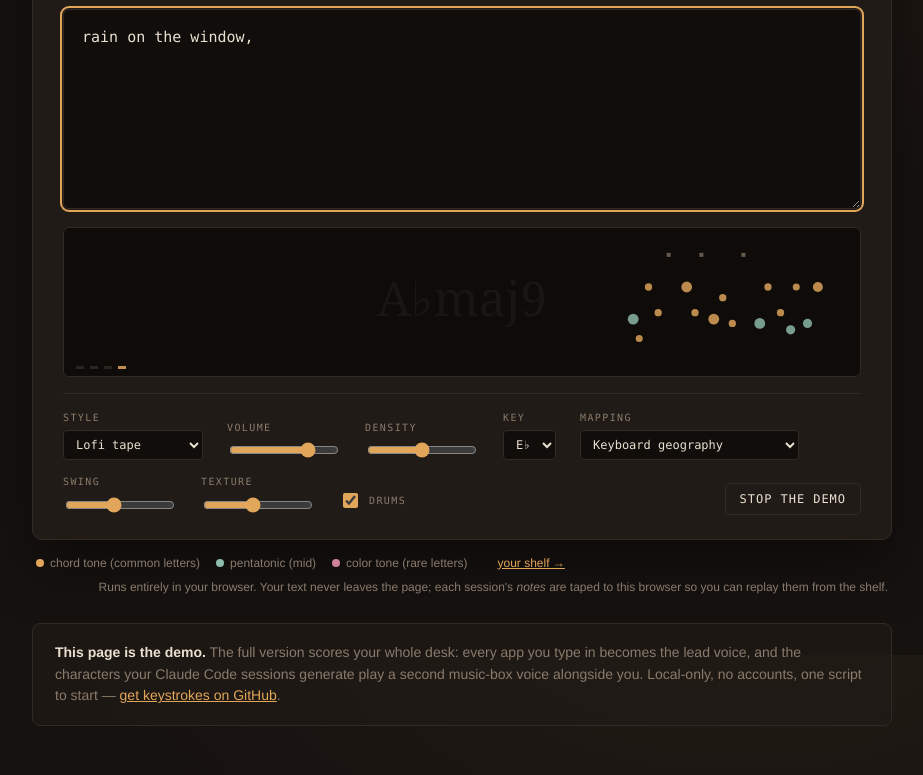
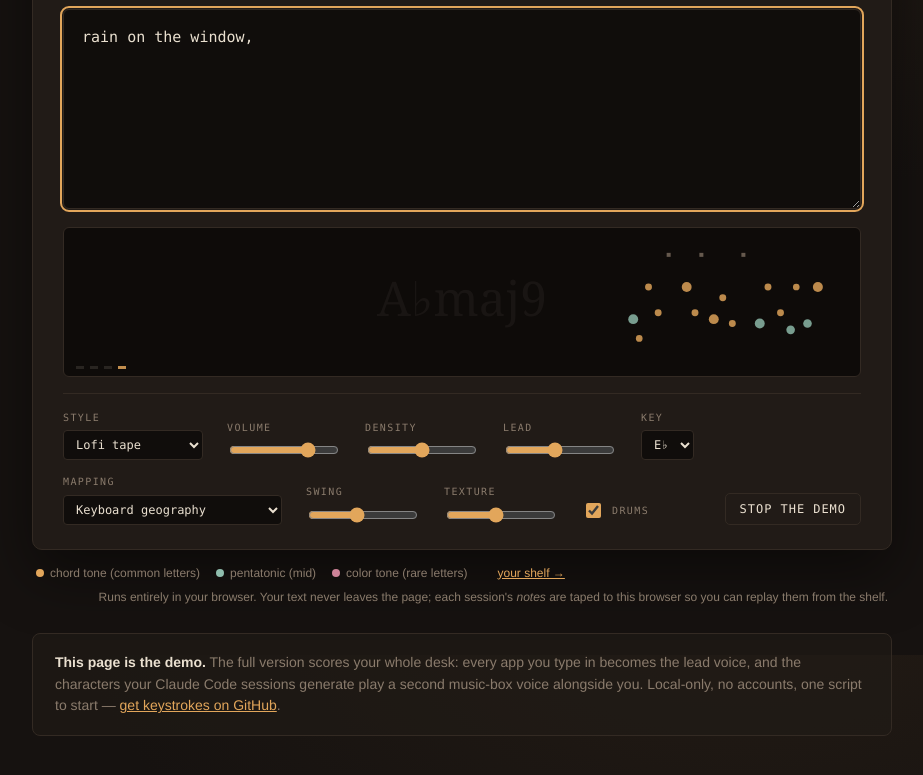
Before and after one commit to aetherwing-io/keystrokes, a website: page index.html in a window 1280 px wide. Both pictures are taken after a click on the button "AUTO-TYPE A DEMO". Shown: the part 145-920 px from the top of the page, without its empty margins (178-1101 px from the left). Drawn offline with Linux system fonts and the light colour scheme; no server answers.

Commit message:
musical tuning: avoid-note rule for color tones, softer/darker melody with Lead control, rounded rhodes attack, warmer reverb, real rain (bright patter + gusts), '?' answer respects chord quality, combo chip resets on style change

```diff
--- a/engine/core.js
+++ b/engine/core.js
@@ -188,16 +188,18 @@ export function createAudioEngine(actx, opts) {
   }
 
   // one shared reverb: synthesized impulse, wet path runs through the master filter
-  const reverbSend = ctx.createGain(); reverbSend.gain.value = 0.16;
+  const reverbSend = ctx.createGain(); reverbSend.gain.value = 0.13;
   const convolver = ctx.createConvolver();
   {
     const len = Math.floor(ctx.sampleRate * 1.8);
     const ir = ctx.createBuffer(2, len, ctx.sampleRate);
     for (let ch = 0; ch < 2; ch++) {
       const d = ir.getChannelData(ch);
+      let y = 0;
       for (let i = 0; i < len; i++) {
         const t = i / ctx.sampleRate;
-        d[i] = (Math.random() * 2 - 1) * Math.exp(-t / 0.55) * 0.5;
+        y += 0.22 * ((Math.random() * 2 - 1) - y);   // darkened tail — a warm room, not a stairwell
+        d[i] = y * Math.exp(-t / 0.55) * 1.6;
       }
     }
     convolver.buffer = ir;
@@ -238,7 +240,7 @@ export function createAudioEngine(actx, opts) {
       src.connect(lp); lp.connect(hp); hp.connect(g); g.connect(crackleGain);
       src.start(when); bedSources.push(src);
     };
-    const popLayer = (count, bright, gain) => {
+    const popLayer = (count, type, freq, gain) => {
       const len = ctx.sampleRate * 4;
       const pb = ctx.createBuffer(1, len, ctx.sampleRate);
       const pd = pb.getChannelData(0);
@@ -253,8 +255,7 @@ export function createAudioEngine(actx, opts) {
       const pops = ctx.createBufferSource();
       pops.buffer = pb; pops.loop = true;
       const f = ctx.createBiquadFilter();
-      f.type = bright ? 'highpass' : 'lowpass';
-      f.frequency.value = bright ? 500 : 2800;
+      f.type = type; f.frequency.value = freq;
       const g = ctx.createGain(); g.gain.value = gain;
       pops.connect(f); f.connect(g); g.connect(crackleGain);
       pops.start(when); bedSources.push(pops);
@@ -263,12 +264,21 @@ export function createAudioEngine(actx, opts) {
     switch (opts.getStyle().bed) {
       case 'vinyl':
         noiseLayer(4200, 60, 0.012);
-        popLayer(42, true, 0.5);
+        popLayer(42, 'highpass', 500, 0.5);
         break;
-      case 'rain':
-        noiseLayer(2600, 400, 0.05);
-        popLayer(140, false, 0.35);   // soft droplets
+      case 'rain': {
+        // rain is HIGH: drops on glass hiss up around 2-8k, patter is bright and irregular
+        noiseLayer(7000, 1400, 0.045);
+        popLayer(220, 'highpass', 1800, 0.22);   // the patter
+        popLayer(45, 'highpass', 900, 0.42);     // closer, fatter drops
+        const gust = ctx.createOscillator();
+        gust.frequency.value = 0.07;              // slow swells, like wind driving the rain
+        const gustGain = ctx.createGain();
+        gustGain.gain.value = opts.getCrackle() * 0.35;
+        gust.connect(gustGain); gustGain.connect(crackleGain.gain);
+        gust.start(when); bedSources.push(gust);
         break;
+      }
       case 'hiss':
       default:
         noiseLayer(6000, 100, 0.014);
@@ -308,7 +318,8 @@ export function createAudioEngine(actx, opts) {
     const g = ctx.createGain();
     const peak = Math.pow(vel, 1.25) * (o.gainMul ?? 1);
     const dur = o.dur ?? 1.4;
-    g.gain.setValueAtTime(peak, when);
+    g.gain.setValueAtTime(peak * 0.35, when);          // round the attack — felt, not struck
+    g.gain.linearRampToValueAtTime(peak, when + 0.015);
     g.gain.setValueAtTime(peak, when + dur * 0.55);
     g.gain.linearRampToValueAtTime(0.0001, when + dur);
 
--- a/engine/main.js
+++ b/engine/main.js
@@ -212,9 +212,16 @@ function chordAt(slotIdx) {
 }
 function bassOf(chord) { return 36 + ((chord.root + keyOff) % 12); }
 function allowedPcs(chord, tier) {
-  const s = new Set(chord.tones.map(pc => (pc + keyOff) % 12));
+  const chordPcs = new Set(chord.tones.map(pc => (pc + keyOff) % 12));
+  const s = new Set(chordPcs);
   if (tier >= 1) PENT.forEach(pc => s.add((pc + keyOff) % 12));
-  if (tier >= 2) DIA.forEach(pc => s.add((pc + keyOff) % 12));
+  if (tier >= 2) {
+    DIA.forEach(pc => {
+      const tpc = (pc + keyOff) % 12;
+      // avoid-note rule: a diatonic tone one semitone above a chord tone clashes
+      if (!chordPcs.has((tpc + 11) % 12)) s.add(tpc);
+    });
+  }
   return s;
 }
 function snapMidi(m, pcs) {
@@ -286,11 +293,17 @@ function leadVoice(midi, vel, when, tier) {
     case 'pulse':   return playPulse(midi, vel, when, tier);
     case 'saw':     return playSawLead(midi, vel, when, tier);
     case 'kalimba': return playKalimba(midi, vel, when);
-    default:        return rhodesNote(midi, vel, when, { tier, dur: 0.95 + tier * 0.25, cutoff: 1900, gainMul: 0.62 });
+    default:        return rhodesNote(midi, vel, when, {
+      tier, dur: 0.95 + tier * 0.25,
+      cutoff: 1250 + 1000 * leadLevel(),   // pulls the melody back into the haze
+      gainMul: 0.55,
+    });
   }
 }
+const leadLevel = () => val('leadRange', 45) / 100;
 function playMelody(midi, vel, when, tier) {
   midi += STYLE.leadOct;
+  vel *= 0.5 + 0.7 * leadLevel();   // the Lead control: how far forward the melody sits
   leadVoice(midi, vel, when, tier);
   if (section === 'chorus' && vel > 0.3) {
     leadVoice(midi + 12, vel * 0.6, when + 0.02, tier);   // the chorus doubles up an octave
@@ -535,6 +548,8 @@ function setStyle(name) {
   STYLE = STYLES[name] || STYLES.lofi;
   SPB = 60 / STYLE.bpm;
   P16 = SPB / 4;
+  combo = 0; comboTier = 0;
+  setChip('comboChip', '·');
   if (started) {
     engine.buildBed();
     if (running) anchorTransport();  // re-anchor the grid at the new tempo
@@ -624,16 +639,17 @@ function handleChar(ch, shift) {
     const rootPc = (chord.root + keyOff) % 12;
     let m = 60 + rootPc; if (m < 58) m += 12;
     m += CADENCE[ch];
-    playMelody(m, ch === '!' ? 0.7 : 0.45, t + count * 0.033, 0);
+    playMelody(m, ch === '!' ? 0.6 : 0.4, t + count * 0.033, 0);
     slotNotes.set(n, count + 1);
     lastWasBoundary = true;
     lastUserMidi = m; lastUserNoteAt = now;
     pushViz(m, 0, 0.5, 'note');
     if (ch === '?' && claudeOn && claudeQueue.length === 0) {
-      // a question deserves an answer: 9th, down to the 7th, home
+      // a question deserves an answer: 9th, down through the (chord's own) 7th, home
       const base = 72 + rootPc;
-      playClaude(base + 14, 0.4, t + SPB);
-      playClaude(base + 11, 0.35, t + SPB * 1.5);
+      const pcs = allowedPcs(chord, 2);
+      playClaude(snapMidi(base + 14, pcs), 0.4, t + SPB);
+      playClaude(snapMidi(base + 10, pcs), 0.35, t + SPB * 1.5);
       playClaude(base + 12, 0.45, t + SPB * 2);
       pushViz(base + 14, 1, 0.4, 'claude');
       pushViz(base + 12, 1, 0.4, 'claude');
@@ -680,14 +696,14 @@ function handleChar(ch, shift) {
   } else {
     midi = geoMidi(ch, true);
     if (midi == null) return;
-    midi = clamp(midi, 45, 88);
+    midi = clamp(midi, 50, 88);
     midi = snapMidi(midi, allowedPcs(chord, tier));
   }
 
-  let vel = 0.42;
-  if (wordInitial) vel += 0.16;
-  if (shift) vel += 0.14;
-  if (!wordInitial && tier === 0 && !shift) vel = 0.12 + d * 0.22;
+  let vel = 0.36;
+  if (wordInitial) vel += 0.13;
+  if (shift) vel += 0.12;
+  if (!wordInitial && tier === 0 && !shift) vel = 0.10 + d * 0.18;
   if (iki < 90) vel *= 0.88;
 
   playMelody(midi, vel, t + count * 0.033, tier);
--- a/index.html
+++ b/index.html
@@ -53,6 +53,10 @@
     <div class="ctl">
       <label for="densRange">Density</label>
       <input type="range" id="densRange" min="0" max="100" value="50">
+    </div>
+    <div class="ctl">
+      <label for="leadRange">Lead</label>
+      <input type="range" id="leadRange" min="0" max="100" value="45">
     </div>
     <div class="ctl">
       <label for="keySel">Key</label>
```
Also changed, not shown: live.html (+4 -0 lines).
